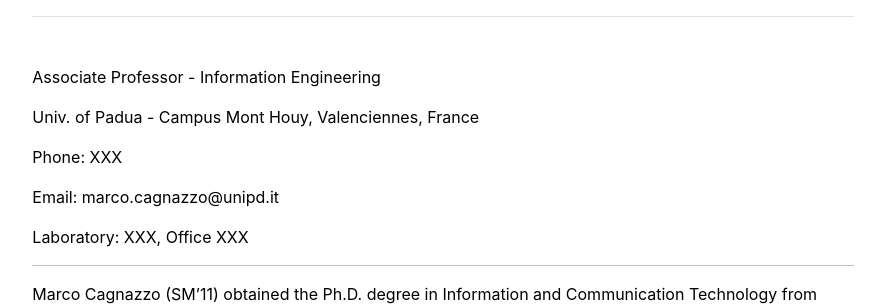
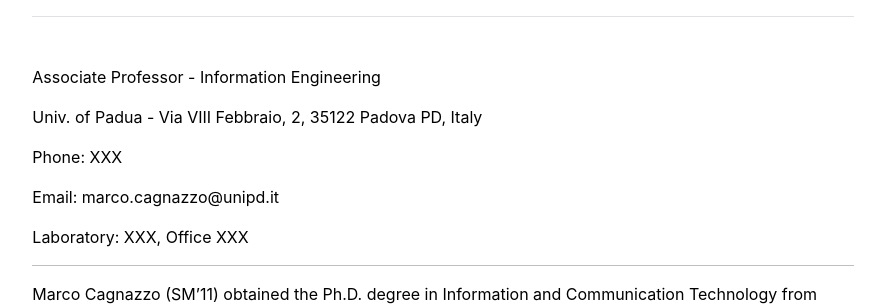
Before and after one commit to XiaYi59/LVCT, a Jekyll site: the page built from people/MC.md, in a window 1280 px wide. Shown: the part 279-585 px from the top of the page, without its empty margins (197-1069 px from the left). Built offline with Jekyll 4.4.1, drawn with Linux system fonts in a browser that asks for light colours.

Commit message:
Update MC.md

```diff
--- a/people/MC.md
+++ b/people/MC.md
@@ -5,7 +5,7 @@ title: "Third Speaker"
 
 Associate Professor - Information Engineering
 
-Univ. of Padua - Campus Mont Houy, Valenciennes, France
+Univ. of Padua - Via VIII Febbraio, 2, 35122 Padova PD, Italy
 
 Phone: XXX
 
```
